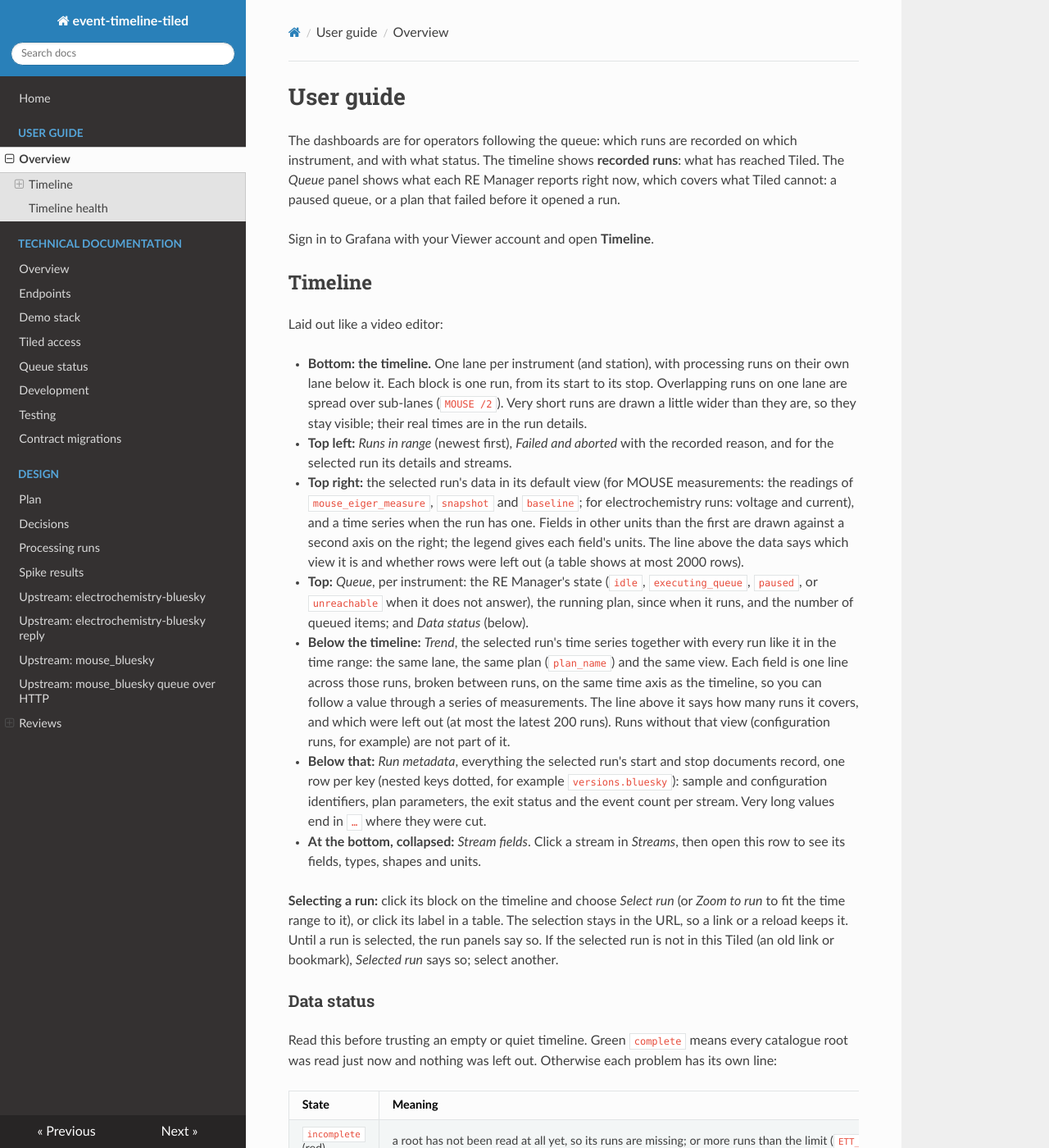
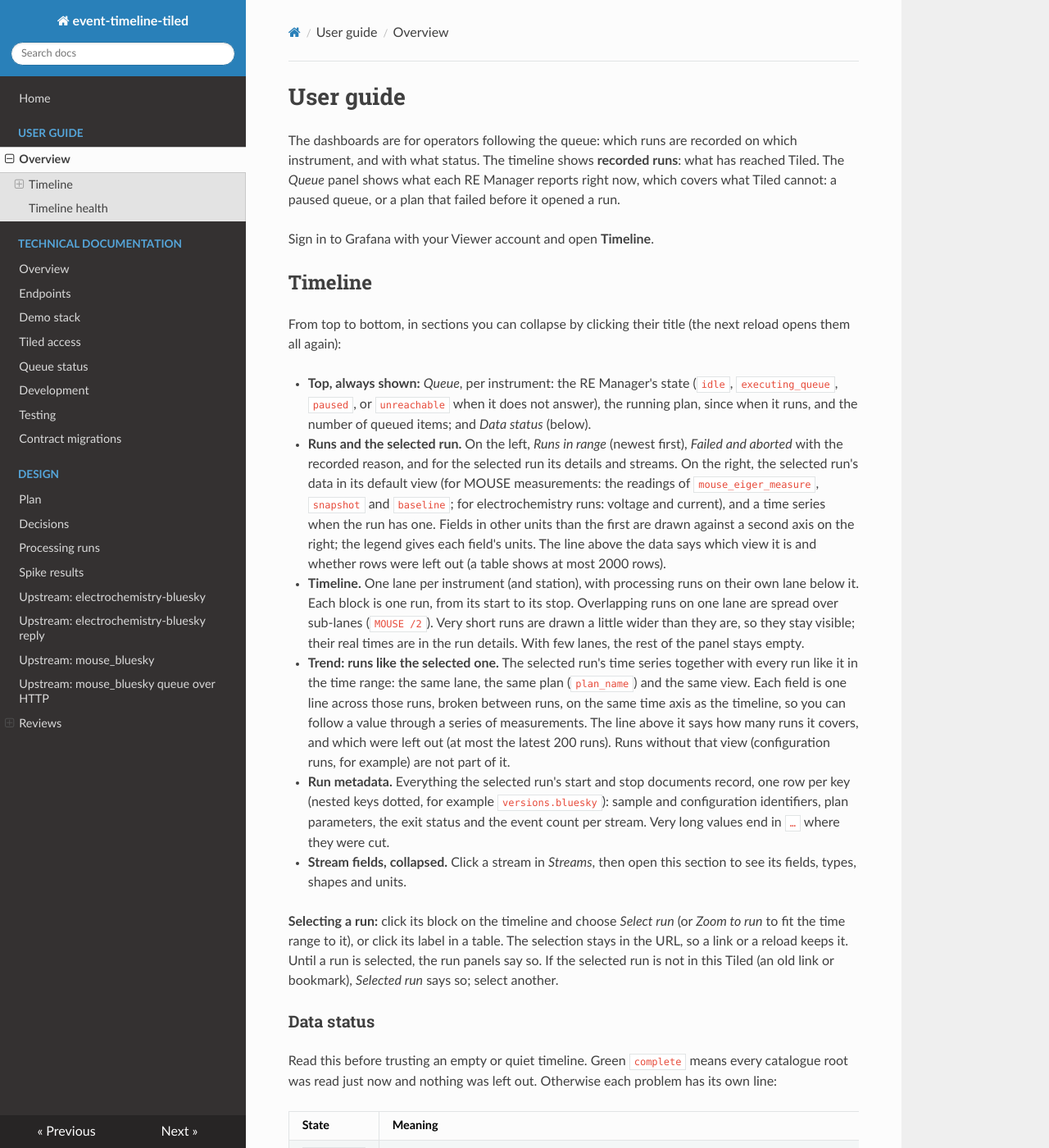
Before and after one commit to BAMresearch/event_timeline_tiled, an MkDocs documentation site: the page built from docs/user/index.md, in a window 1280 px wide and 1400 px high. Shown: the whole window at 82% size. Built offline with MkDocs 1.6.1, drawn with Linux system fonts in a browser that asks for light colours; nearby versions of some CDN libraries.

Commit message:
feat: group the timeline dashboard into collapsible rows
Co-Authored-By: Claude Opus 5.5 <noreply@anthropic.com>

```diff
--- a/docs/user/index.md
+++ b/docs/user/index.md
@@ -10,42 +10,44 @@ Sign in to Grafana with your Viewer account and open **Timeline**.
 
 ## Timeline
 
-Laid out like a video editor:
+From top to bottom, in sections you can collapse by clicking their title
+(the next reload opens them all again):
 
-- **Bottom: the timeline.** One lane per instrument (and station), with
-  processing runs on their own lane below it. Each block is one run, from
-  its start to its stop. Overlapping runs on one lane are spread over
-  sub-lanes (`MOUSE /2`). Very short runs are drawn a little wider than they
-  are, so they stay visible; their real times are in the run details.
-- **Top left:** *Runs in range* (newest first), *Failed and aborted* with
-  the recorded reason, and for the selected run its details and streams.
-- **Top right:** the selected run's data in its default view (for MOUSE
-  measurements: the readings of `mouse_eiger_measure`, `snapshot` and
-  `baseline`; for electrochemistry runs: voltage and current), and a time
-  series when the run has one. Fields in other units than the first are
-  drawn against a second axis on the right; the legend gives each field's
-  units. The line above the
-  data says which view it is and whether rows were left out (a table shows
-  at most 2000 rows).
-- **Top:** *Queue*, per instrument: the RE Manager's state (`idle`,
-  `executing_queue`, `paused`, or `unreachable` when it does not answer),
-  the running plan, since when it runs, and the number of queued items;
-  and *Data status* (below).
-- **Below the timeline:** *Trend*, the selected run's time series together
-  with every run like it in the time range: the same lane, the same plan
-  (`plan_name`) and the same view. Each field is one line across those
-  runs, broken between runs, on the same time axis as the timeline, so you
-  can follow a value through a series of measurements. The line above it
-  says how many runs it covers, and which were left out (at most the
-  latest 200 runs). Runs without that view (configuration runs, for
+- **Top, always shown:** *Queue*, per instrument: the RE Manager's state
+  (`idle`, `executing_queue`, `paused`, or `unreachable` when it does not
+  answer), the running plan, since when it runs, and the number of queued
+  items; and *Data status* (below).
+- **Runs and the selected run.** On the left, *Runs in range* (newest
+  first), *Failed and aborted* with the recorded reason, and for the
+  selected run its details and streams. On the right, the selected run's
+  data in its default view (for MOUSE measurements: the readings of
+  `mouse_eiger_measure`, `snapshot` and `baseline`; for electrochemistry
+  runs: voltage and current), and a time series when the run has one.
+  Fields in other units than the first are drawn against a second axis on
+  the right; the legend gives each field's units. The line above the data
+  says which view it is and whether rows were left out (a table shows at
+  most 2000 rows).
+- **Timeline.** One lane per instrument (and station), with processing
+  runs on their own lane below it. Each block is one run, from its start to
+  its stop. Overlapping runs on one lane are spread over sub-lanes
+  (`MOUSE /2`). Very short runs are drawn a little wider than they are, so
+  they stay visible; their real times are in the run details. With few
+  lanes, the rest of the panel stays empty.
+- **Trend: runs like the selected one.** The selected run's time series
+  together with every run like it in the time range: the same lane, the
+  same plan (`plan_name`) and the same view. Each field is one line across
+  those runs, broken between runs, on the same time axis as the timeline,
+  so you can follow a value through a series of measurements. The line
+  above it says how many runs it covers, and which were left out (at most
+  the latest 200 runs). Runs without that view (configuration runs, for
   example) are not part of it.
-- **Below that:** *Run metadata*, everything the selected run's
-  start and stop documents record, one row per key (nested keys dotted, for
-  example `versions.bluesky`): sample and configuration identifiers, plan
+- **Run metadata.** Everything the selected run's start and stop documents
+  record, one row per key (nested keys dotted, for example
+  `versions.bluesky`): sample and configuration identifiers, plan
   parameters, the exit status and the event count per stream. Very long
   values end in `…` where they were cut.
-- **At the bottom, collapsed:** *Stream fields*. Click a stream in
-  *Streams*, then open this row to see its fields, types, shapes and units.
+- **Stream fields, collapsed.** Click a stream in *Streams*, then open
+  this section to see its fields, types, shapes and units.
 
 **Selecting a run:** click its block on the timeline and choose *Select run*
 (or *Zoom to run* to fit the time range to it), or click its label in a
```
Also changed, not shown: 2 other files.
